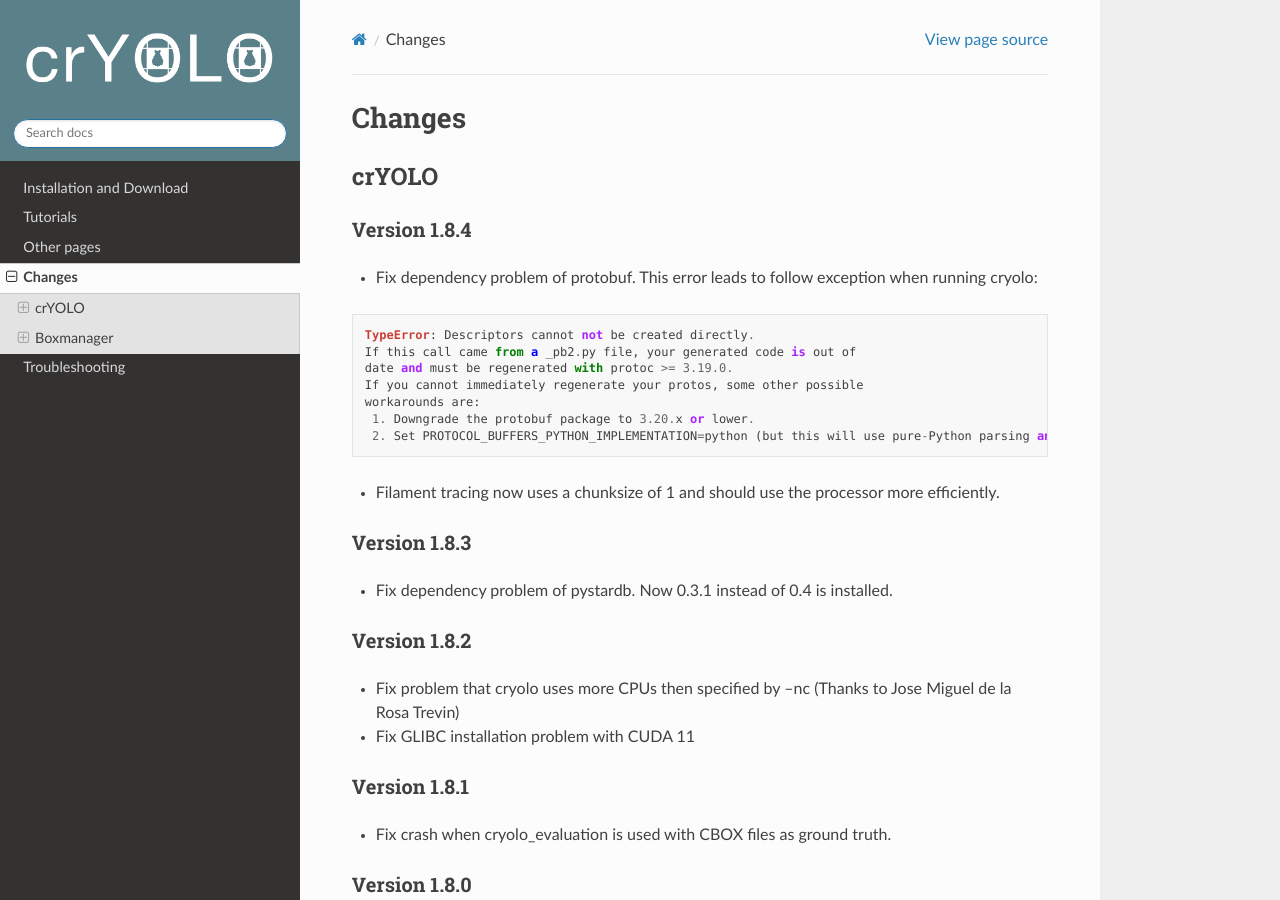
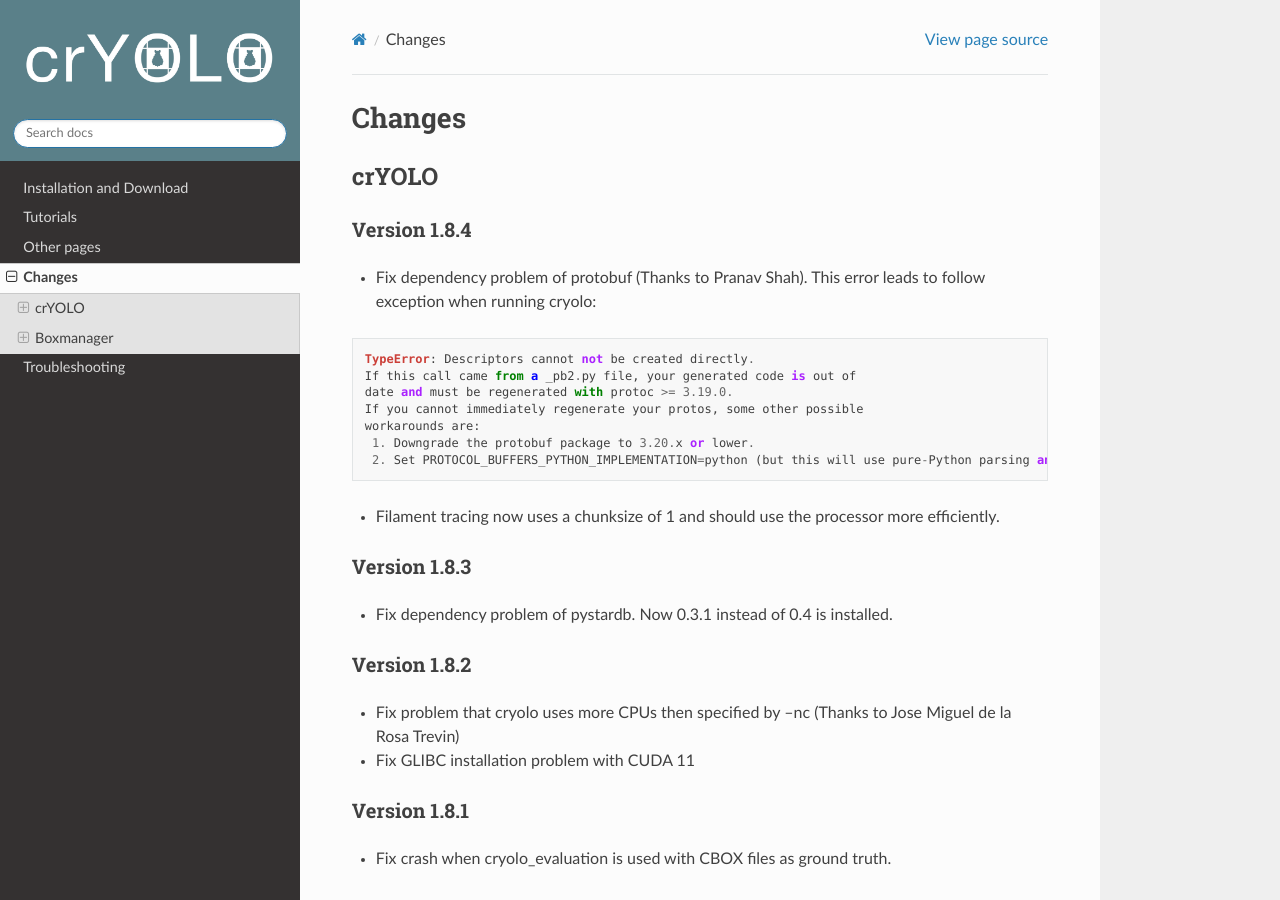
Before and after one commit to MPI-Dortmund/cryolo, a Sphinx documentation site: the page built from source/changes.rst, in a window 1280 px wide and 900 px high. Built offline with Sphinx 7.4.7 and the Read the Docs theme 2.0.0, drawn with Linux system fonts in a browser that asks for light colours.

Commit message:
add changes for 1.8.4

```diff
--- a/source/changes.rst
+++ b/source/changes.rst
@@ -7,7 +7,7 @@
 Version 1.8.4
 *************
 
-* Fix dependency problem of protobuf. This error leads to follow exception when running cryolo:
+* Fix dependency problem of protobuf (Thanks to Pranav Shah). This error leads to follow exception when running cryolo:
 
 ::
 
```
